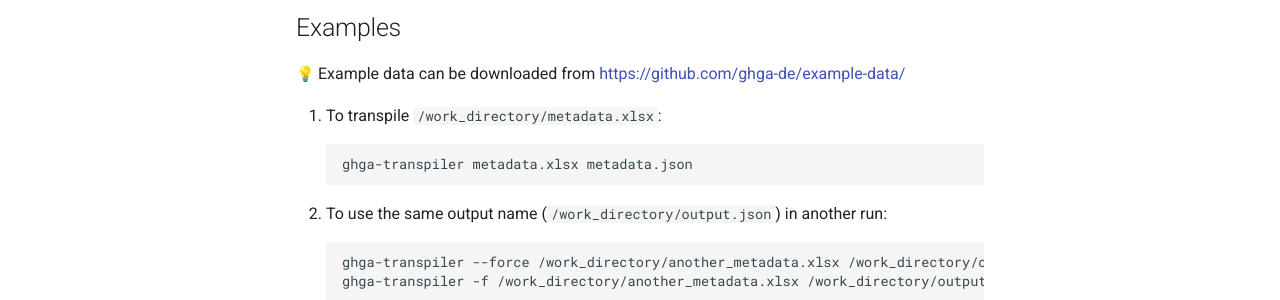
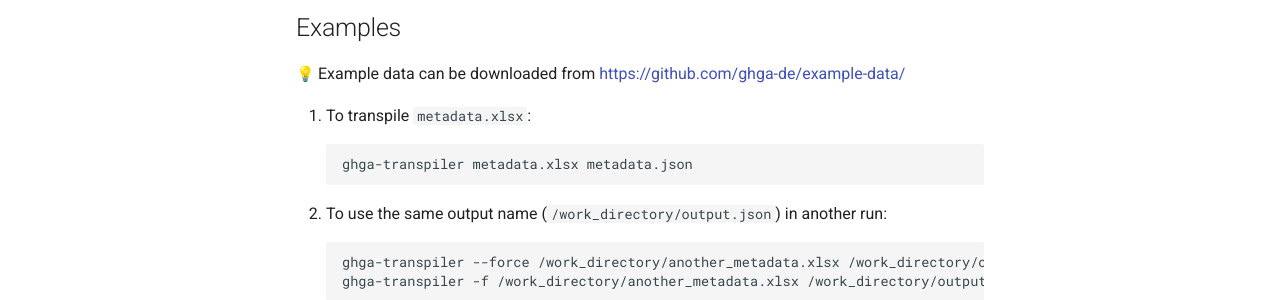
Before and after one commit to ghga-de/docs.ghga.de, an MkDocs documentation site: the page built from docs/transpiler/transpiler.md, in a window 1280 px wide and 900 px high, scrolled down 625 px. Shown: the part 396-696 px from the top of the window. Built offline with MkDocs 1.6.1 and Material for MkDocs 9.7.7, drawn with Linux system fonts in a browser that asks for light colours; emoji names are drawn with the system emoji font; comment, search, counter and statistics services are not loaded.

Commit message:
Update docs/transpiler/transpiler.md
Co-authored-by: Leon Kuchenbecker <leon.kuchenbecker@uni-tuebingen.de>

````diff
--- a/docs/transpiler/transpiler.md
+++ b/docs/transpiler/transpiler.md
@@ -40,7 +40,7 @@ Options:
 
 :bulb: Example data can be downloaded from https://github.com/ghga-de/example-data/
 
-1. To transpile `/work_directory/metadata.xlsx`:
+1. To transpile `metadata.xlsx`:
 ```
 ghga-transpiler metadata.xlsx metadata.json
 ```
````
